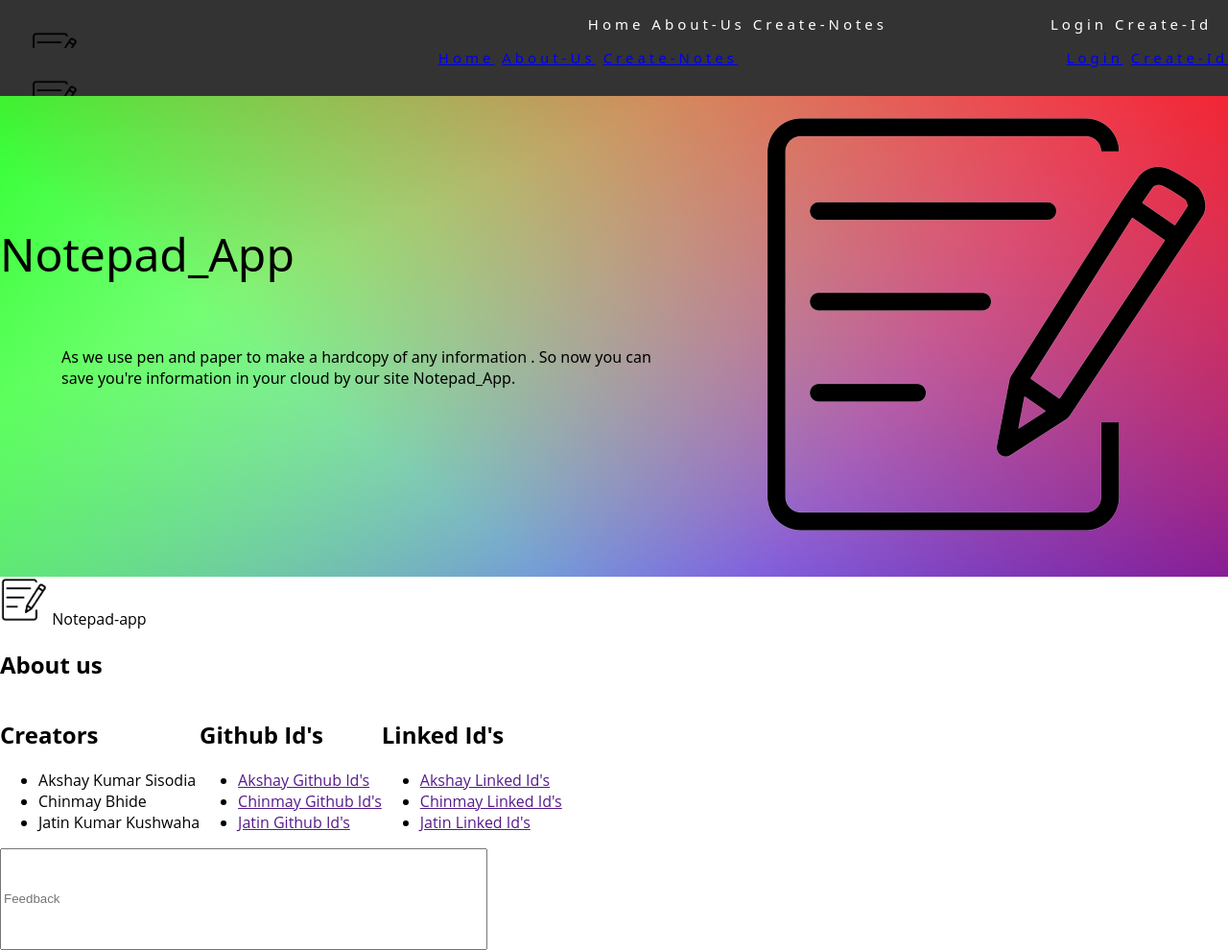
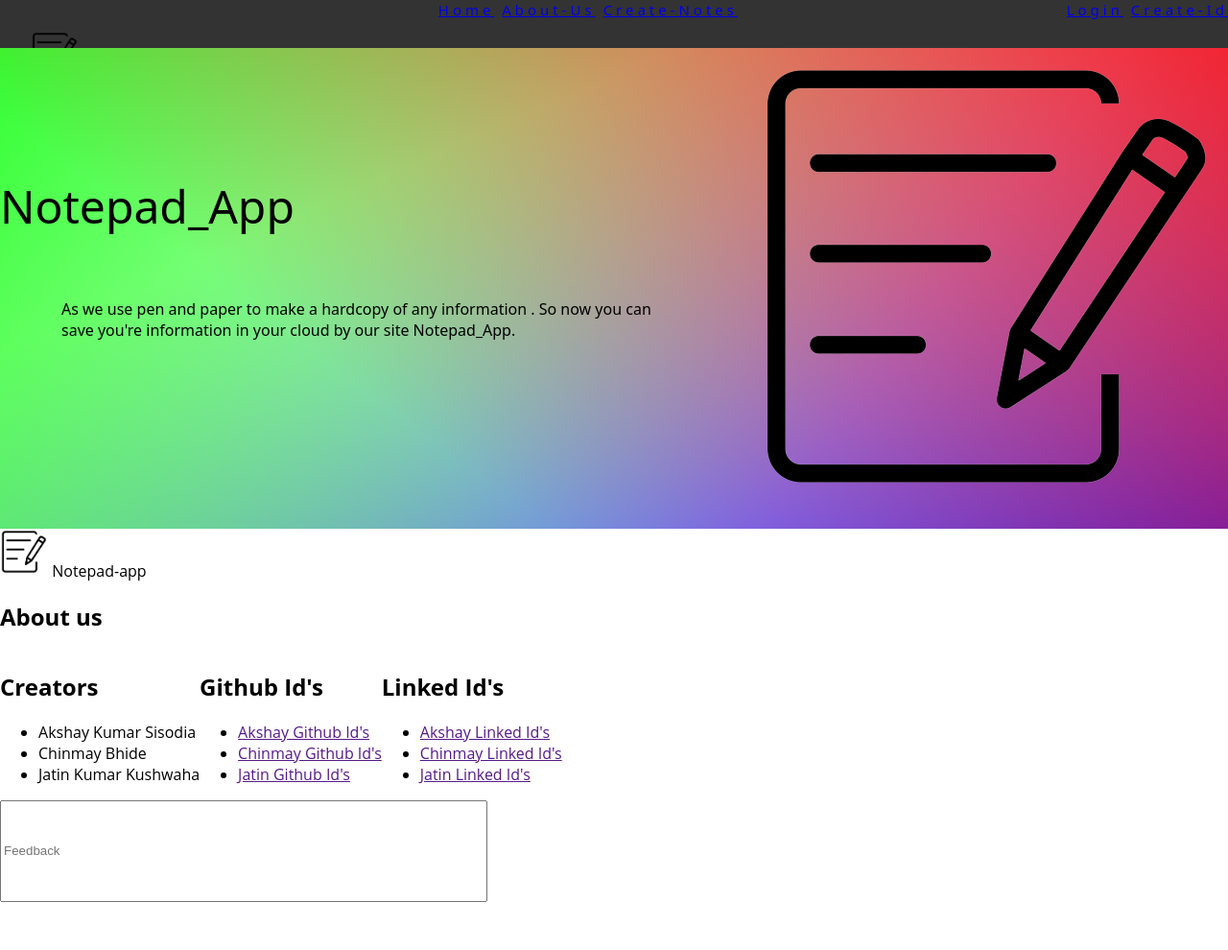
Before and after one commit to JatinKumarKushwaha/notepad_app, a plain HTML site: page index.html in a window 1280 px wide. Shown: the whole page at 96% size. After the commit the page ends 940 px from the top, so only its background shows below. Drawn offline with Linux system fonts and the light colour scheme.

Commit message:
fixed two nav-bar issue

```diff
--- a/index.html
+++ b/index.html
@@ -15,20 +15,6 @@
 </head>
 
 <body>
-<div>
-  <nav class="navg">
-    <div><img src="src/notepad-image.png" alt="notepad-logo" class="logo-image"></div>
-    <div class="first-nav">
-      <a href="#">Home</a>
-      <a href="#">About-Us</a>
-      <a href="#">Create-Notes</a>
-    </div>
-    <div class="second-nav">
-      <a href="#">Login</a>
-      <a href="#">Create-Id</a>
-    </div>
-  </nav>
-</div>
 	<div>
 		<nav class="navg">
 			<div><img src="src/notepad-image.png" alt="notepad-logo" class="logo-image"></div>
```
